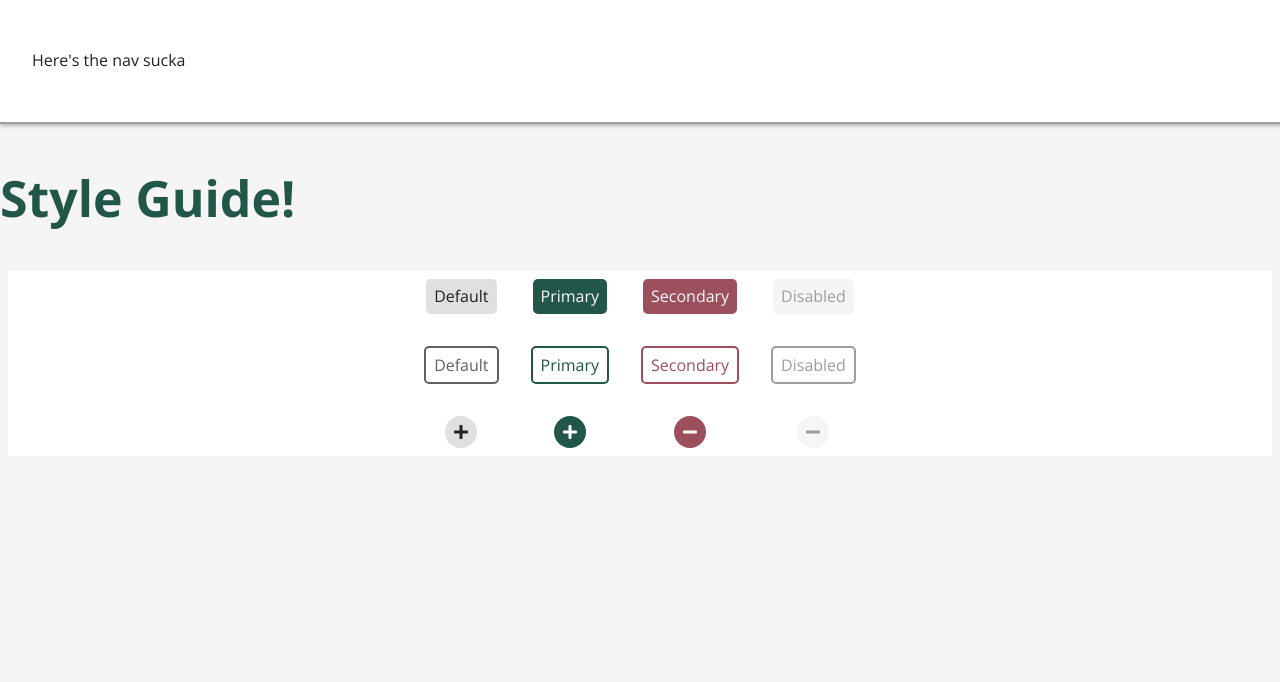
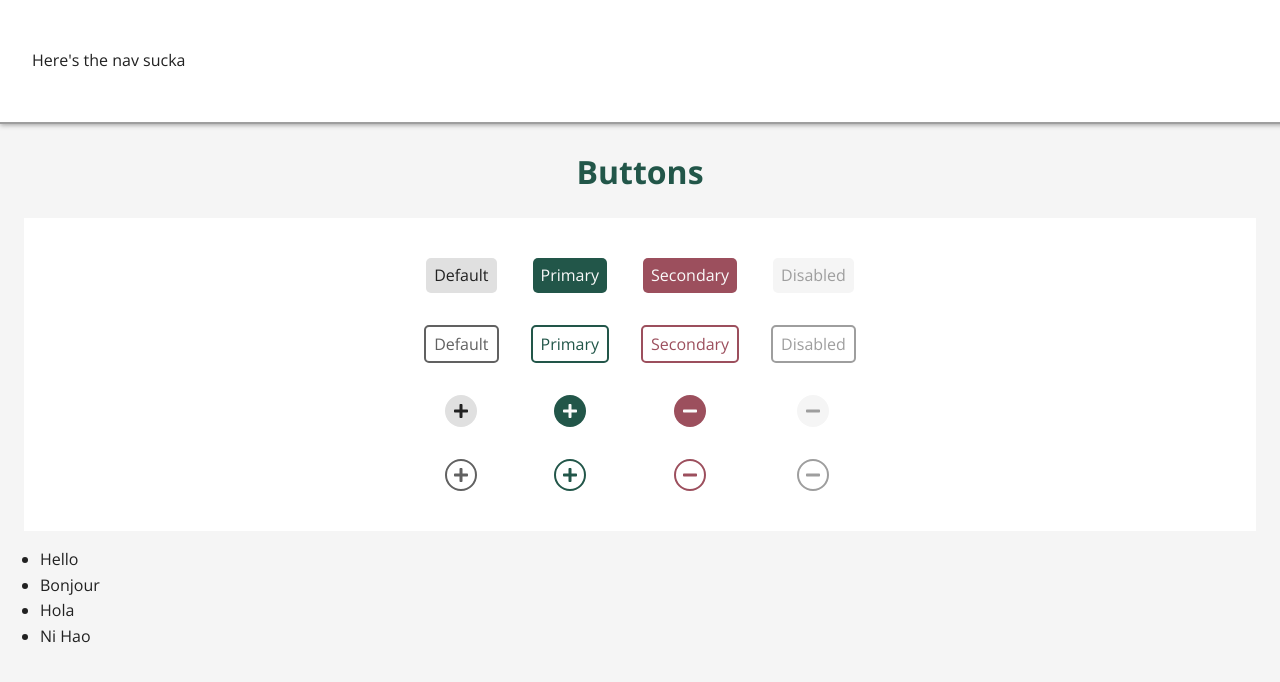
Before and after one commit to dillontitcomb/today, a Next.js app: page /styles in a window 1280 px wide. Shown: the top 682 px of the page. Built offline with nearby package versions, Linux system fonts and the light colour scheme.

Commit message:
add plus and minus outline buttons.

```diff
--- a/pages/styles.js
+++ b/pages/styles/buttons.js
@@ -2,8 +2,8 @@ import { faMinus, faPlus } from '@fortawesome/free-solid-svg-icons';
 import { FontAwesomeIcon } from '@fortawesome/react-fontawesome';
 import styled from 'styled-components';
 
-const handleBgColorType = (style, theme) => {
-  switch (style) {
+const handleBgColorType = ({ buttonstyle, theme }) => {
+  switch (buttonstyle) {
     case 'primary':
       return theme.colors.primary;
     case 'secondary':
@@ -15,8 +15,59 @@ const handleBgColorType = (style, theme) => {
   }
 };
 
+const handleTextColorType = ({ buttonstyle, theme }) => {
+  switch (buttonstyle) {
+    case 'primary':
+      return theme.colors.lightText;
+    case 'secondary':
+      return theme.colors.lightText;
+    case 'disabled':
+      return theme.colors.darkGrey;
+    default:
+      return theme.colors.darkText;
+  }
+};
+
+const handleBgHoverColorType = ({ buttonstyle, theme }) => {
+  switch (buttonstyle) {
+    case 'primary':
+      return theme.colors.primaryDulled;
+    case 'secondary':
+      return theme.colors.secondaryDulled;
+    case 'disabled':
+      return theme.colors.lightGrey;
+    default:
+      return theme.colors.lightGrey;
+  }
+};
+
+const handleOutlineBgHoverColor = ({ buttonstyle, theme }) => {
+  switch (buttonstyle) {
+    case 'primary':
+      return theme.colors.primary;
+    case 'secondary':
+      return theme.colors.secondary;
+    case 'disabled':
+      return theme.colors.darkGrey;
+    default:
+      return theme.colors.darkestGrey;
+  }
+};
+const handleOutlineTextColor = ({ buttonstyle, theme }) => {
+  switch (buttonstyle) {
+    case 'primary':
+      return theme.colors.primary;
+    case 'secondary':
+      return theme.colors.secondary;
+    case 'disabled':
+      return theme.colors.darkGrey;
+    default:
+      return theme.colors.darkestGrey;
+  }
+};
+
 const Title = styled.h1`
-  font-size: 50px;
+  text-align: center;
   color: ${({ theme }) => theme.colors.primary};
 `;
 
@@ -28,7 +79,7 @@ const Container = styled.div`
   max-width: 1200px;
   margin: auto;
   overflow: hidden;
-  padding: 0 2rem;
+  padding: 1rem 1rem;
   text-align: center;
 `;
 
@@ -44,71 +95,18 @@ const GridItem = styled.div`
   padding: 0.5rem;
 `;
 
-const handleTextColorType = (style, theme) => {
-  switch (style) {
-    case 'primary':
-      return theme.colors.lightText;
-    case 'secondary':
-      return theme.colors.lightText;
-    case 'disabled':
-      return theme.colors.darkGrey;
-    default:
-      return theme.colors.darkText;
-  }
-};
-
-const handleBgHoverColorType = (style, theme) => {
-  switch (style) {
-    case 'primary':
-      return theme.colors.primaryDulled;
-    case 'secondary':
-      return theme.colors.secondaryDulled;
-    case 'disabled':
-      return theme.colors.lightGrey;
-    default:
-      return theme.colors.lightGrey;
-  }
-};
-
-const handleOutlineBgHoverColor = (style, theme) => {
-  switch (style) {
-    case 'primary':
-      return theme.colors.primary;
-    case 'secondary':
-      return theme.colors.secondary;
-    case 'disabled':
-      return theme.colors.darkGrey;
-    default:
-      return theme.colors.darkestGrey;
-  }
-};
-const handleOutlineTextColor = (style, theme) => {
-  switch (style) {
-    case 'primary':
-      return theme.colors.primary;
-    case 'secondary':
-      return theme.colors.secondary;
-    case 'disabled':
-      return theme.colors.darkGrey;
-    default:
-      return theme.colors.darkestGrey;
-  }
-};
-
 const Button = styled.button`
   display: inline-block;
-  background-color: ${(props) =>
-    handleBgColorType(props.buttonstyle, props.theme)};
+  background-color: ${(props) => handleBgColorType(props)};
   font-size: 1rem;
-  color: ${(props) => handleTextColorType(props.buttonstyle, props.theme)};
+  color: ${(props) => handleTextColorType(props)};
   padding: 0.5rem;
   border: none;
   cursor: pointer;
   outline: none;
   border-radius: 5px;
   &:hover {
-    background-color: ${(props) =>
-      handleBgHoverColorType(props.buttonstyle, props.theme)};
+    background-color: ${(props) => handleBgHoverColorType(props)};
     cursor: ${(props) =>
       props.buttonstyle == 'disabled' ? 'not-allowed' : 'pointer'};
   }
@@ -120,9 +118,8 @@ const OutlineButton = styled.button`
   border-radius: 5px;
   background-color: ${({ theme }) => theme.colors.background};
   cursor: pointer;
-  border: 2px solid
-    ${(props) => handleOutlineBgHoverColor(props.buttonstyle, props.theme)};
-  color: ${(props) => handleOutlineTextColor(props.buttonstyle, props.theme)};
+  border: 2px solid ${(props) => handleOutlineBgHoverColor(props)};
+  color: ${(props) => handleOutlineTextColor(props)};
   &:hover {
     opacity: ${(props) => (props.buttonstyle == 'disabled' ? 1 : 0.8)};
     cursor: ${(props) =>
@@ -139,6 +136,35 @@ const IconButton = styled(Button)`
   width: 2rem;
   border-radius: 100%;
 `;
+
+const IconOutlineButton = styled(OutlineButton)`
+  min-height: 0px;
+  min-width: 0px;
+  padding: 0;
+  margin: 0;
+  height: 2rem;
+  width: 2rem;
+  border-radius: 100%;
+`;
+
+const PlusOutlineButton = (props) => {
+  return (
+    <GridItem>
+      <IconOutlineButton {...props}>
+        <FontAwesomeIcon icon={faPlus}></FontAwesomeIcon>
+      </IconOutlineButton>
+    </GridItem>
+  );
+};
+const MinusOutlineButton = (props) => {
+  return (
+    <GridItem>
+      <IconOutlineButton {...props}>
+        <FontAwesomeIcon icon={faMinus}></FontAwesomeIcon>
+      </IconOutlineButton>
+    </GridItem>
+  );
+};
 
 const PlusButton = (props) => {
   return (
@@ -159,10 +185,10 @@ const MinusButton = (props) => {
   );
 };
 
-export default function styles(params) {
+export default function buttons(params) {
   return (
     <div>
-      <Title>Style Guide!</Title>
+      <Title>Buttons</Title>
       <Container buttonstyle='secondary'>
         <GridContainer>
           <GridItem>
@@ -189,11 +215,14 @@ export default function styles(params) {
           <GridItem>
             <OutlineButton buttonstyle='disabled'>Disabled</OutlineButton>
           </GridItem>
-
           <PlusButton></PlusButton>
           <PlusButton buttonstyle='primary'></PlusButton>
           <MinusButton buttonstyle='secondary'></MinusButton>
           <MinusButton buttonstyle='disabled'></MinusButton>
+          <PlusOutlineButton></PlusOutlineButton>
+          <PlusOutlineButton buttonstyle='primary'></PlusOutlineButton>
+          <MinusOutlineButton buttonstyle='secondary'></MinusOutlineButton>
+          <MinusOutlineButton buttonstyle='disabled'></MinusOutlineButton>
         </GridContainer>
       </Container>
     </div>
--- /dev/null
+++ b/pages/styles/index.js
@@ -0,0 +1,11 @@
+import Buttons from './buttons';
+import Lists from './lists'
+
+export default function styles(params) {
+  return (
+    <div>
+      <Buttons></Buttons>
+      <Lists></Lists>
+    </div>
+  );
+}
--- /dev/null
+++ b/pages/styles/lists.js
@@ -0,0 +1,12 @@
+export default function lists(params) {
+  return (
+    <>
+      <ul>
+        <li>Hello</li>
+        <li>Bonjour</li>
+        <li>Hola</li>
+        <li>Ni Hao</li>
+      </ul>
+    </>
+  );
+}
```
